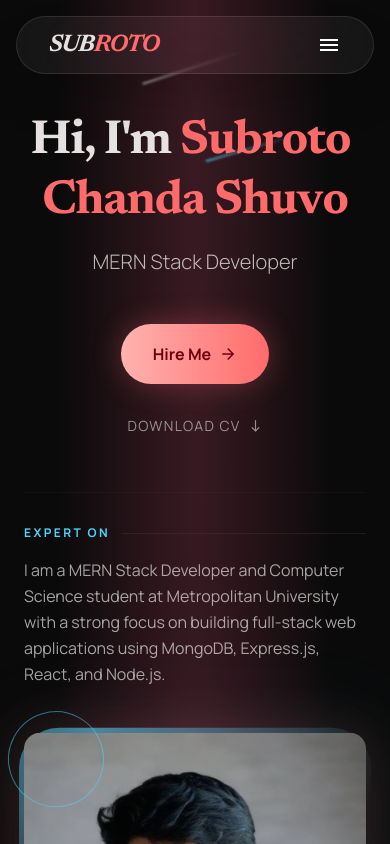
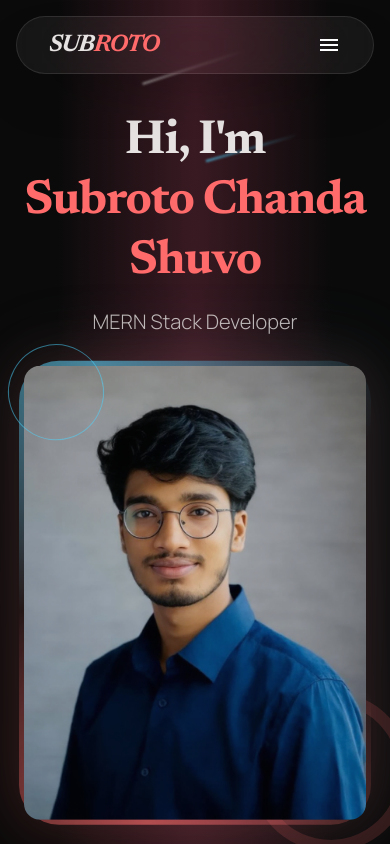
Before and after one commit to SubrotoChandaShuvo/Portfolio, a React (Vite) app: page / in a window 390 px wide. Shown: the top 844 px of the page. Built offline with nearby package versions, Linux system fonts and the light colour scheme.

Commit message:
feat: Added Resume

```diff
--- a/src/App.jsx
+++ b/src/App.jsx
@@ -169,21 +169,21 @@ function App() {
         }
       );
 
-      // Hero Name Staggered Reveal
+      // Hero Name Staggered Reveal (Split by Words to prevent breaking)
       const heroName = document.querySelector('.js-hero-name');
       if (heroName) {
         const text = heroName.textContent;
-        heroName.innerHTML = text.split('').map(char =>
-          `<span style="display:inline-block">${char === ' ' ? '&nbsp;' : char}</span>`
-        ).join('');
+        heroName.innerHTML = text.split(' ').map(word =>
+          `<span style="display:inline-block; white-space:nowrap">${word}</span>`
+        ).join(' ');
 
         gsap.from(heroName.children, {
-          y: 30,
+          y: 20,
           opacity: 0,
-          rotateX: -90,
-          stagger: 0.03,
+          rotateX: -45,
+          stagger: 0.1,
           duration: 0.8,
-          ease: 'back.out(1.7)',
+          ease: 'power3.out',
           delay: 0.5
         });
       }
@@ -345,8 +345,19 @@ function App() {
 
         {/* Hero Section */}
        {/* <section className="js-hero relative w-full max-w-6xl mx-auto flex flex-col-reverse lg:flex-row-reverse items-center justify-between gap-12 lg:gap-24 mt-8 lg:mt-20">*/}
-       <section className="js-hero relative w-full max-w-6xl mx-auto flex flex-col-reverse lg:flex-row-reverse items-center justify-between gap-12 lg:gap-24 mt-8 lg:mt-20">
-          {/* Hero Image Container */}
+        <section className="js-hero relative w-full max-w-6xl mx-auto flex flex-col lg:flex-row-reverse lg:items-center justify-between gap-8 lg:gap-24 mt-8 lg:mt-20">
+          {/* Header Info - Order 1 on Mobile */}
+          <div className="order-1 lg:hidden text-center">
+            <h1 className="text-5xl font-headline font-bold leading-tight tracking-tight">
+              Hi, I'm <br />
+              <span className="js-hero-name text-[#FF6B6B]">Subroto Chanda Shuvo</span>
+            </h1>
+            <p className="text-xl font-body text-on-surface/80 mt-4 font-light">
+              MERN Stack Developer
+            </p>
+          </div>
+
+          {/* Hero Image Container - Order 2 on Mobile */}
           <motion.div
             initial={{ opacity: 0, x: 70, scale: 0.92 }}
             animate={{
@@ -361,7 +372,7 @@ function App() {
               scale: { duration: 1 },
               y: { duration: 6, repeat: Infinity, ease: "easeInOut" }
             }}
-            className="js-hero-image relative w-full max-w-md lg:max-w-none lg:w-1/2 aspect-[4/5] mb-12 lg:mb-0"
+            className="order-2 js-hero-image relative w-full max-w-md lg:max-w-none lg:w-1/2 aspect-[4/5] mb-4 lg:mb-0"
           >
             {/* Animated Rotating Border */}
             <div className="absolute inset-[-5px] rounded-[2.5rem] overflow-hidden pointer-events-none opacity-40 dark:opacity-60">
@@ -407,9 +418,9 @@ function App() {
             ></motion.div>
           </motion.div>
 
-          {/* Content Area */}
-          <div className="js-hero-content text-center lg:text-left w-full lg:w-1/2 space-y-8 relative z-20 flex flex-col items-center lg:items-start">
-            <div>
+          {/* Content Area - Order 3 on Mobile */}
+          <div className="order-3 js-hero-content text-center lg:text-left w-full lg:w-1/2 space-y-8 relative z-20 flex flex-col items-center lg:items-start">
+            <div className="hidden lg:block">
               <h1 className="text-5xl lg:text-7xl font-headline font-bold leading-tight tracking-tight">
                 Hi, I'm <br className="hidden lg:block"/>
                 <span className="js-hero-name text-[#FF6B6B]">Subroto Chanda Shuvo</span>
@@ -438,9 +449,14 @@ function App() {
                 <span className="material-symbols-outlined text-lg">arrow_forward</span>
               </button>
 
-              <a className="flex items-center gap-2 text-on-surface/60 hover:text-[#FFB3B0] transition-colors py-2 group" href="/Resume.pdf" target="_blank" rel="noopener noreferrer">
-                <span className="font-label tracking-widest text-sm uppercase">Download CV</span>
-                <span className="material-symbols-outlined text-sm group-hover:translate-y-1 transition-transform">south</span>
+              <a
+                className="js-magnetic flex items-center gap-2 bg-[#4CD6FF]/10 dark:bg-[#4CD6FF]/10 hover:bg-[#4CD6FF]/20 text-[#4CD6FF] border border-[#4CD6FF]/30 px-6 py-4 rounded-full transition-all group font-label tracking-wide text-sm font-semibold shadow-[0_0_20px_rgba(76,214,255,0.2)]"
+                href="/Resume.pdf"
+                target="_blank"
+                rel="noopener noreferrer"
+              >
+                <span>Download Resume</span>
+                <span className="material-symbols-outlined text-lg group-hover:translate-y-1 transition-transform">south</span>
               </a>
             </div>
 
@@ -558,10 +574,36 @@ function App() {
           </div>
 
           <div className="flex flex-wrap justify-center gap-4 max-w-4xl mx-auto">
-            {['HTML/CSS', 'JavaScript', 'React', 'MongoDB', 'MySQL', 'C/C++', 'Python', 'Pandas', 'Scikit-learn', 'Vite', 'Tailwind', 'Git'].map((skill) => (
-              <div key={skill} className="js-skill-pill bg-white/5 backdrop-blur-xl border border-white/10 rounded-full px-8 py-3 flex items-center justify-center shadow-lg hover:shadow-[0_0_20px_rgba(255,107,107,0.2)] hover:-translate-y-1 transition-all cursor-default">
-                <span className="text-[#E5E2E1] font-medium tracking-wide">{skill}</span>
-              </div>
+            {['HTML/CSS', 'JavaScript', 'React', 'MongoDB', 'Express.js', 'Node.js', 'MySQL', 'C/C++', 'Python', 'Pandas', 'Scikit-learn', 'Vite', 'Tailwind', 'Git'].map((skill, index) => (
+              <motion.div
+                key={skill}
+                initial={{ opacity: 0, y: 20 }}
+                whileInView={{ opacity: 1, y: 0 }}
+                viewport={{ once: true }}
+                transition={{ delay: index * 0.05, duration: 0.5 }}
+                whileHover={{
+                  scale: 1.1,
+                  rotate: [0, -2, 2, 0],
+                  boxShadow: "0 0 25px rgba(255,107,107,0.4)"
+                }}
+                className="js-reveal-item js-skill-pill bg-black/5 dark:bg-white/5 backdrop-blur-xl border border-black/5 dark:border-white/10 rounded-full px-8 py-3 flex items-center justify-center shadow-lg transition-all cursor-default relative group overflow-hidden"
+              >
+                <motion.div
+                  animate={{
+                    y: [0, -3, 0],
+                  }}
+                  transition={{
+                    duration: 2 + Math.random() * 2,
+                    repeat: Infinity,
+                    ease: "easeInOut",
+                    delay: Math.random() * 2
+                  }}
+                  className="flex items-center gap-2"
+                >
+                  <span className="text-on-surface dark:text-[#E5E2E1] font-medium tracking-wide z-10">{skill}</span>
+                </motion.div>
+                <div className="absolute inset-0 bg-gradient-to-r from-[#FF6B6B]/0 via-[#FF6B6B]/10 to-[#FF6B6B]/0 opacity-0 group-hover:opacity-100 transform -translateX-full group-hover:translate-x-full transition-all duration-1000"></div>
+              </motion.div>
             ))}
           </div>
         </motion.section>
```
Also changed, not shown: 1 other file (tests, documents, lock files or other folders).
